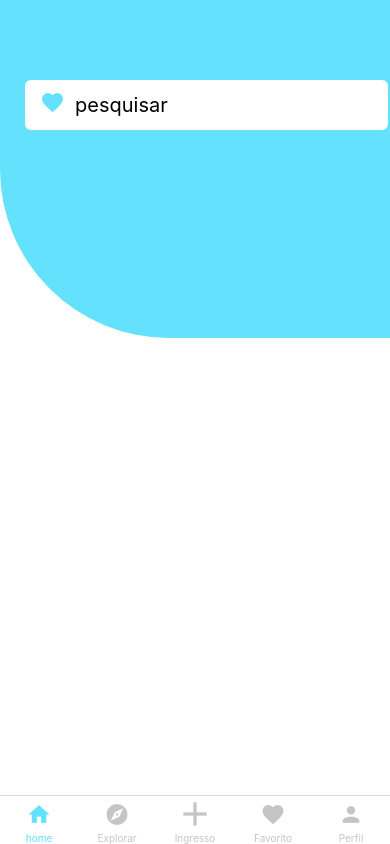
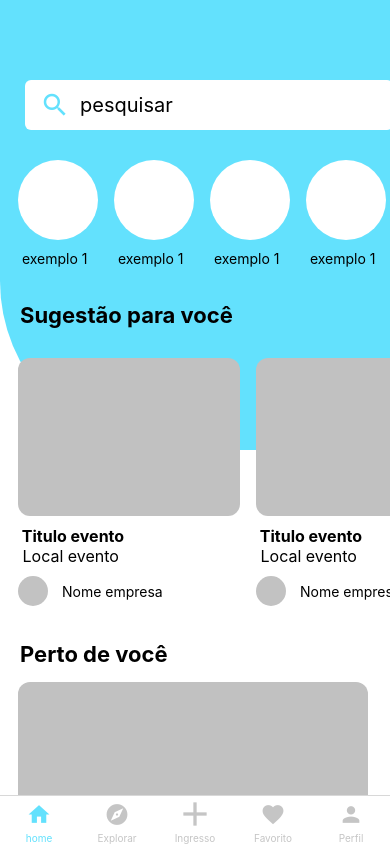
Before and after one commit to PedrooMachadoo/momu, a React Native app: screen / in a window 390 px wide. Built offline with nearby package versions, Linux system fonts and the light colour scheme.

Commit message:
componentes

```diff
--- /dev/null
+++ b/src/componentes/componenteBola.js
@@ -0,0 +1,47 @@
+import React from 'react';
+
+import { StyleSheet, Text, View, Button, Image, TouchableOpacity } from 'react-native';
+
+
+
+export function ComponenteBola() {
+    return (
+        <View style={style.componente1}>
+
+        <View style={style.bola}>
+
+        </View>
+
+        <View style={style.TextoBola}>
+          <Text> exemplo 1 </Text>
+        </View>
+
+        </View>
+    )
+}
+
+
+const style = StyleSheet.create({
+
+    componente1:{
+      marginHorizontal:8
+
+    },
+
+    bola:{
+      width:80,
+      height:80,
+      backgroundColor: '#ffff',
+      borderRadius:50,
+      elevation: 1
+    },
+
+    TextoBola:{
+      paddingTop:10,
+      fontSize:12
+    }
+
+
+
+
+  })
--- /dev/null
+++ b/src/componentes/componenteQuadrado.js
@@ -0,0 +1,85 @@
+import React from 'react';
+
+import { StyleSheet, Text, View, Button, Image, TouchableOpacity } from 'react-native';
+
+
+
+export function ComponenteQuadrado() {
+    return (
+        <View style={style.componenteRecomendado}>
+
+            <View style={style.quadrado}>
+
+            </View>
+
+            <View style={style.TextoQuadrado}>
+              <Text style={style.TextoTitulo}> Titulo evento </Text>
+              <Text style={style.TextoLocal}> Local evento</Text>
+            </View>
+
+            <View style={style.containerBolaEmpresa}>
+              <View style={style.BolaEmpresa}>
+
+              </View>
+
+              <Text style={style.nomeEmpresa}> Nome empresa </Text>
+
+            </View>
+
+          </View>
+    )
+}
+
+
+const style = StyleSheet.create({
+
+
+
+      componenteRecomendado: {
+        marginHorizontal: 8
+
+
+      },
+
+      quadrado: {
+        width: 222,
+        height: 158,
+        backgroundColor: '#c1c1c1',
+        borderRadius: 12,
+        elevation: 1
+      },
+
+      TextoQuadrado: {
+        paddingTop: 10,
+      },
+
+      TextoTitulo: {
+        fontSize: 16,
+        fontWeight: 'bold'
+      },
+
+      TextoLocal: {
+        fontSize: 16,
+        paddingBottom: 10
+      },
+
+      containerBolaEmpresa: {
+        flexDirection: 'row',
+        alignItems: 'center',
+
+      },
+
+      BolaEmpresa: {
+        width: 30,
+        height: 30,
+        backgroundColor: '#c2c2c2',
+        borderRadius: 50,
+        elevation: 1,
+        marginRight: 10
+      },
+
+      nomeEmpresa:{
+        fontSize:14
+      },
+
+  })
--- /dev/null
+++ b/src/componentes/componenteRetangulo.js
@@ -0,0 +1,85 @@
+import React from 'react';
+
+import { StyleSheet, Text, View, Button, Image, TouchableOpacity } from 'react-native';
+
+
+
+export function ComponenteRetangulo() {
+    return (
+        <View style={style.componenteRecomendado}>
+
+            <View style={style.retangulo}>
+
+            </View>
+
+            <View style={style.TextoQuadrado}>
+              <Text style={style.TextoTitulo}> Titulo evento </Text>
+              <Text style={style.TextoLocal}> Local evento</Text>
+            </View>
+
+            <View style={style.containerBolaEmpresa}>
+              <View style={style.BolaEmpresa}>
+
+              </View>
+
+              <Text style={style.nomeEmpresa}> Nome empresa </Text>
+
+            </View>
+
+          </View>
+    )
+}
+
+
+const style = StyleSheet.create({
+
+
+
+      componenteRecomendado: {
+        marginHorizontal: 8
+
+
+      },
+
+      retangulo: {
+        width: 350,
+        height: 158,
+        backgroundColor: '#c1c1c1',
+        borderRadius: 12,
+        elevation: 1
+      },
+
+      TextoQuadrado: {
+        paddingTop: 10,
+      },
+
+      TextoTitulo: {
+        fontSize: 16,
+        fontWeight: 'bold'
+      },
+
+      TextoLocal: {
+        fontSize: 16,
+        paddingBottom: 10
+      },
+
+      containerBolaEmpresa: {
+        flexDirection: 'row',
+        alignItems: 'center',
+
+      },
+
+      BolaEmpresa: {
+        width: 30,
+        height: 30,
+        backgroundColor: '#c2c2c2',
+        borderRadius: 50,
+        elevation: 1,
+        marginRight: 10
+      },
+
+      nomeEmpresa:{
+        fontSize:14
+      },
+
+  })
--- a/src/telas/home.js
+++ b/src/telas/home.js
@@ -1,24 +1,30 @@
 import { StatusBar } from 'expo-status-bar';
-import { StyleSheet, Text, View, Button, Image, TouchableOpacity, TextInput } from 'react-native';
+import { StyleSheet, Text, View, Button, Image, TouchableOpacity, TextInput, ScrollView } from 'react-native';
 import React from 'react';
 import { MaterialIcons } from '@expo/vector-icons';
+
+import { ComponenteBola } from '../componentes/componenteBola';
+import { ComponenteQuadrado } from '../componentes/componenteQuadrado';
+import { ComponenteRetangulo } from '../componentes/componenteRetangulo';
 
 
 export function Home() {
   return (
+
     <View style={style.container}>
 
       <StatusBar style="auto" />
 
       <View style={style.headerbackground}>
 
+
         <View style={style.barrapesquisa}>
 
           <MaterialIcons
-          style={style.input2}
-            name='favorite'
+            style={style.input2}
+            name='search'
             color={'#63E1FD'}
-            size={25}
+            size={30}
 
           />
 
@@ -31,9 +37,45 @@ export function Home() {
 
         </View>
 
+        <View style={style.containerBola}>
+          <ComponenteBola />
+          <ComponenteBola />
+          <ComponenteBola />
+          <ComponenteBola />
+        </View>
+
+        <View style={style.containerTitulo}>
+
+          <Text style={style.Titulo}>Sugestão para você</Text>
+
+        </View>
+
+        <View style={style.containerQuadrado}>
+
+          <ComponenteQuadrado />
+          <ComponenteQuadrado />
+
+        </View>
+
+        <View style={style.containerTitulo}>
+
+          <Text style={style.Titulo}>Perto de você</Text>
+
+        </View>
+
+        <View style={style.containerRetangulo}>
+
+          <ComponenteRetangulo />
+
+        </View>
+
       </View>
 
+
+
+
     </View>
+
   );
 }
 
@@ -47,43 +89,75 @@ const style = StyleSheet.create({
 
   headerbackground: {
     width: 450,
-    height: 338,
+    height: 450,
     backgroundColor: '#63E1FD',
     borderBottomLeftRadius: 169
   },
 
   barrapesquisa: {
-    paddingTop:80,
+    paddingTop: 80,
     paddingLeft: 25,
-    paddingRight:25,
+    paddingRight: 25,
     flexDirection: 'row',
-    justifyContent:'space-between',
+    justifyContent: 'space-between',
   },
 
-  input:{
-    flex:1,
-    backgroundColor:'white',
+  input: {
+    flex: 1,
+    backgroundColor: 'white',
     height: 40,
-    marginRight:50,
-    borderBottomRightRadius:6,
-    borderTopRightRadius:6,
-    paddingVertical:25,
+    marginRight: 50,
+    borderBottomRightRadius: 6,
+    borderTopRightRadius: 6,
+    paddingVertical: 25,
     fontSize: 20,
-    elevation: 5
+    elevation: 4
 
 
   },
 
-  input2:{
+  input2: {
     backgroundColor: 'white',
-    paddingRight:10,
-    paddingVertical:10,
-    paddingLeft:15,
-    borderBottomLeftRadius:6,
-    borderTopLeftRadius:6,
-    elevation: 5
+    paddingRight: 10,
+    paddingVertical: 10,
+    paddingLeft: 15,
+    borderBottomLeftRadius: 6,
+    borderTopLeftRadius: 6,
+    elevation: 4
 
   },
 
+  containerBola: {
+
+    flexDirection: 'row',
+    paddingVertical: 30,
+    paddingHorizontal: 10
+  },
+
+  containerTitulo: {
+    paddingHorizontal: 20,
+    paddingTop: 5
+
+  },
+
+  Titulo: {
+    fontWeight: 'bold',
+    fontSize: 22
+
+  },
+
+  containerQuadrado: {
+
+    flexDirection: 'row',
+    paddingVertical: 30,
+    paddingHorizontal: 10
+  },
+
+  containerRetangulo:{
+    paddingVertical: 15,
+    paddingHorizontal: 10
+  }
+
+
 
 })
```
